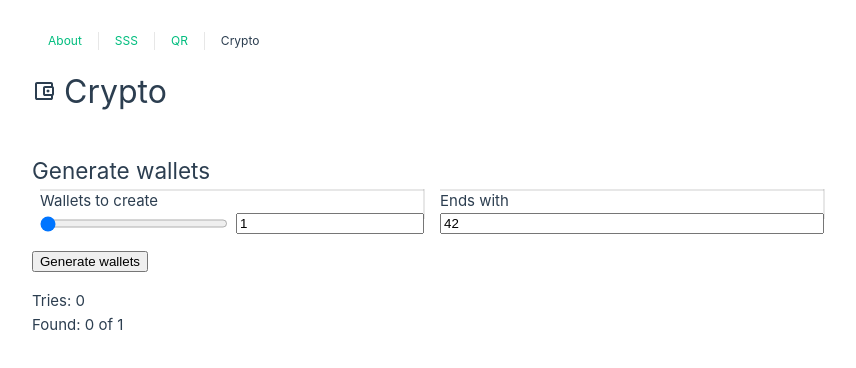
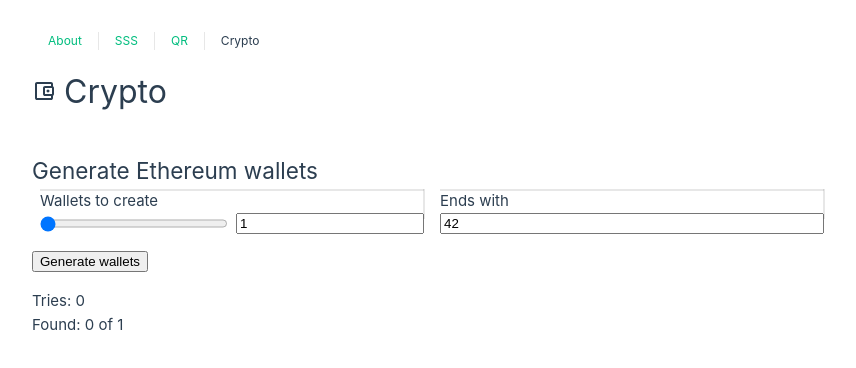
Before and after one commit to peferb/fun-utils, a Vue app: page /#/crypto in a window 1280 px wide. Shown: the top 368 px of the page, without its empty margins (0-856 px from the left). Built offline with nearby package versions, Linux system fonts and the light colour scheme.

Commit message:
Change crypto title. AAAand use words instead of numbers... lol

```diff
--- a/src/views/CryptoView.vue
+++ b/src/views/CryptoView.vue
@@ -6,8 +6,8 @@
       </template>
       Crypto
     </PageTitle>
-    <h2>Generate wallets</h2>
-    <Columns max-columns="2">
+    <h2>Generate Ethereum wallets</h2>
+    <Columns max-columns="two">
       <NumberRange
         v-model="walletsToCreate"
         :min="1"
```
